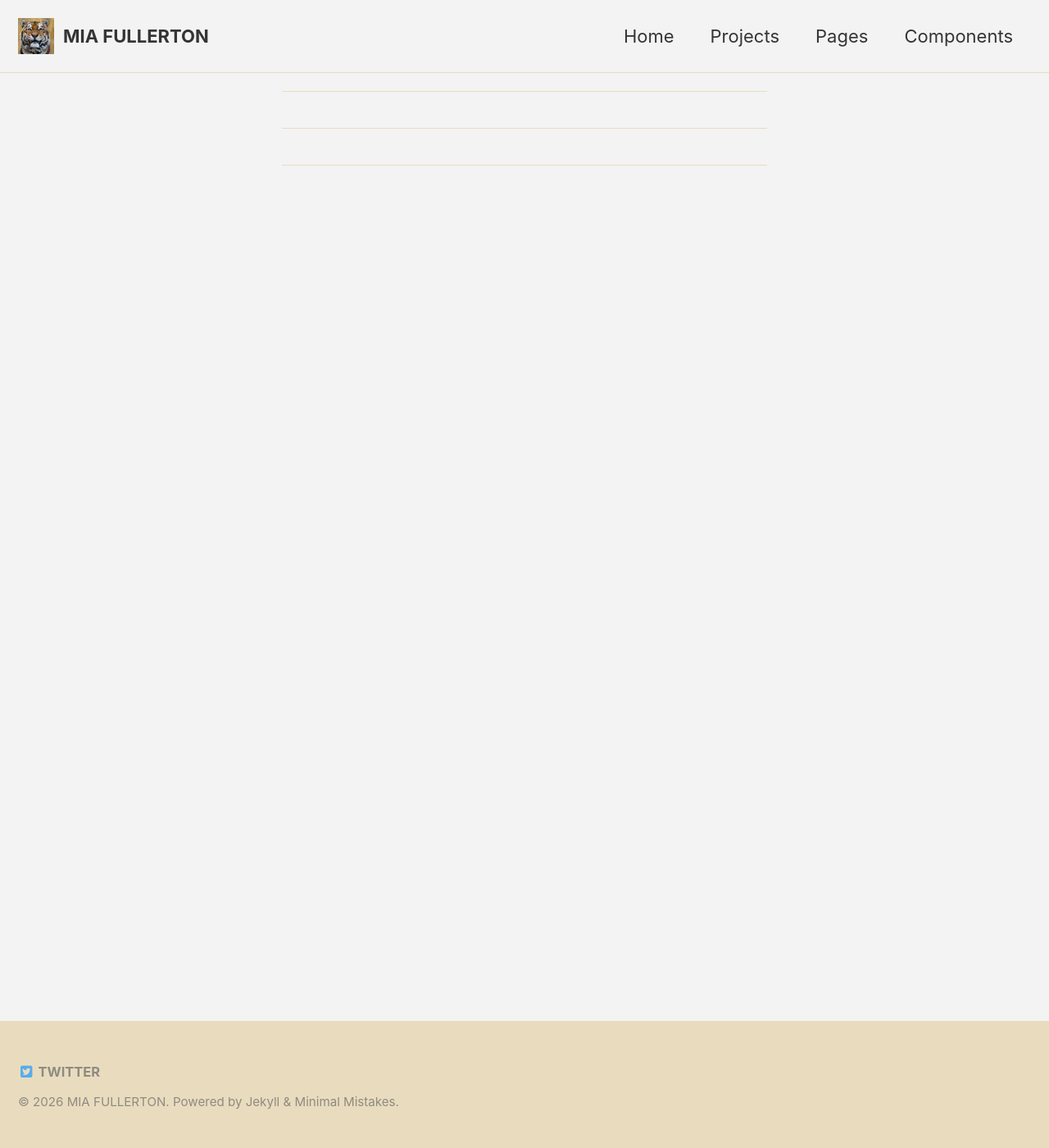
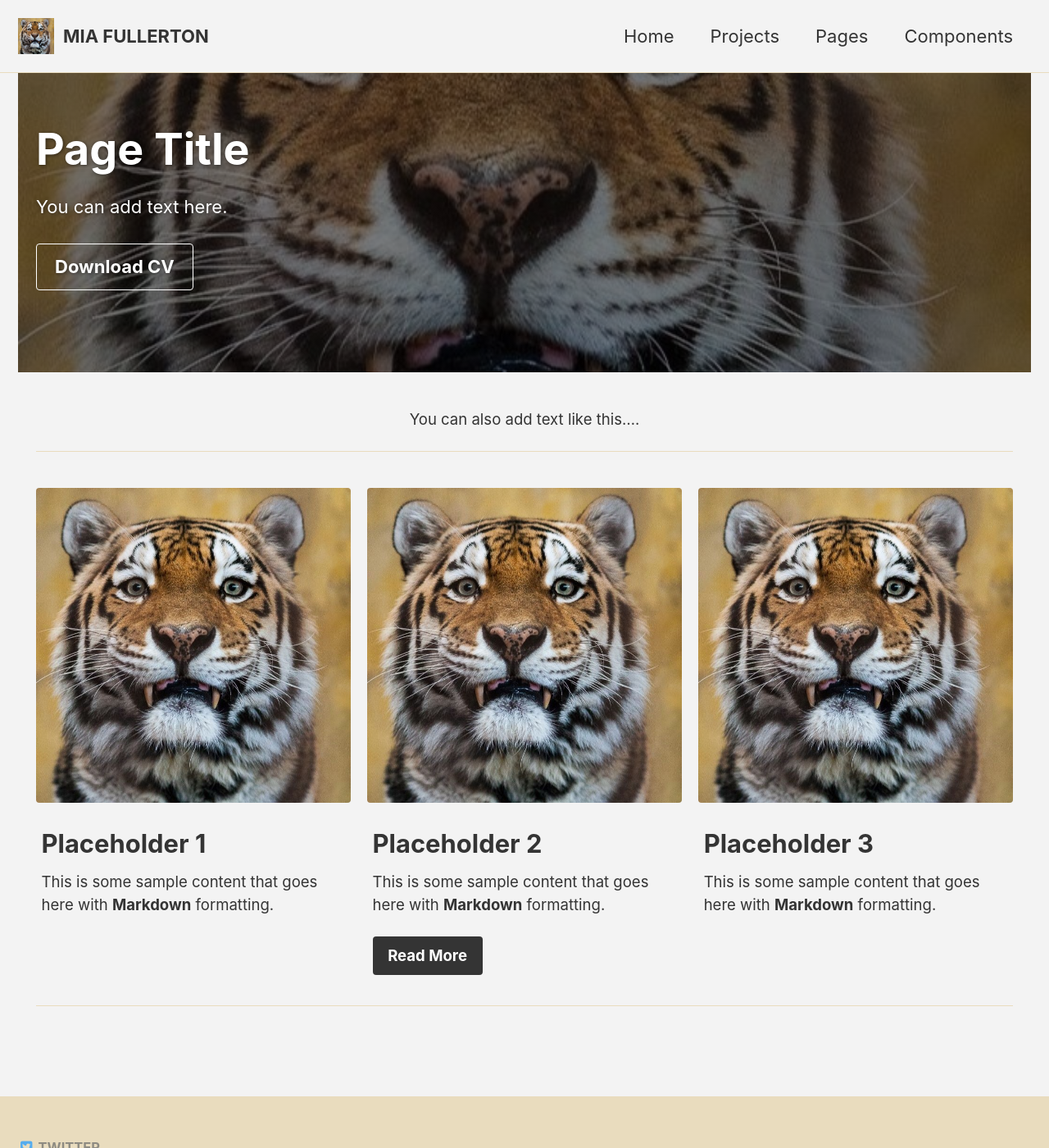
Before and after one commit to Griffsirr/Griffsirr.github.io, a Jekyll site: the page built from _pages/index.md, in a window 1280 px wide and 1400 px high. Shown: the whole window at 82% size. Built offline with Jekyll 4.4.1, drawn with Linux system fonts in a browser that asks for light colours; our own code applies the rules of GitHub Pages for plain Markdown files; part of the change alters nothing that is shown.

Commit message:
Update index.md

```diff
--- a/_pages/index.md
+++ b/_pages/index.md
@@ -32,22 +32,8 @@ feature_row:
     title: "Placeholder 3"
     excerpt: "This is some sample content that goes here with **Markdown** formatting."
 
-project_row:
-
-title: "Project Overview"
-  excerpt: "This project was created in Unity using C#. It focuses on atmospheric sci-fi horror and tense exploration. I worked on the gameplay systems, environment art and overall world design."
-
-
-title: "blah"
-  excerpt: '<iframe width="100%" height="315"
-    src="https://www.youtube.com/embed/watch?v=Pc0nn_RbqOc"
-    frameborder="0"
-    allow="accelerometer; autoplay; clipboard-write; encrypted-media; gyroscope; picture-in-picture"
-    allowfullscreen></iframe>'
 ---
 
 {% include feature_row id="intro" type="center" %}
 
 {% include feature_row %}
-
-{% include feature_row id="project_row" %}
```
